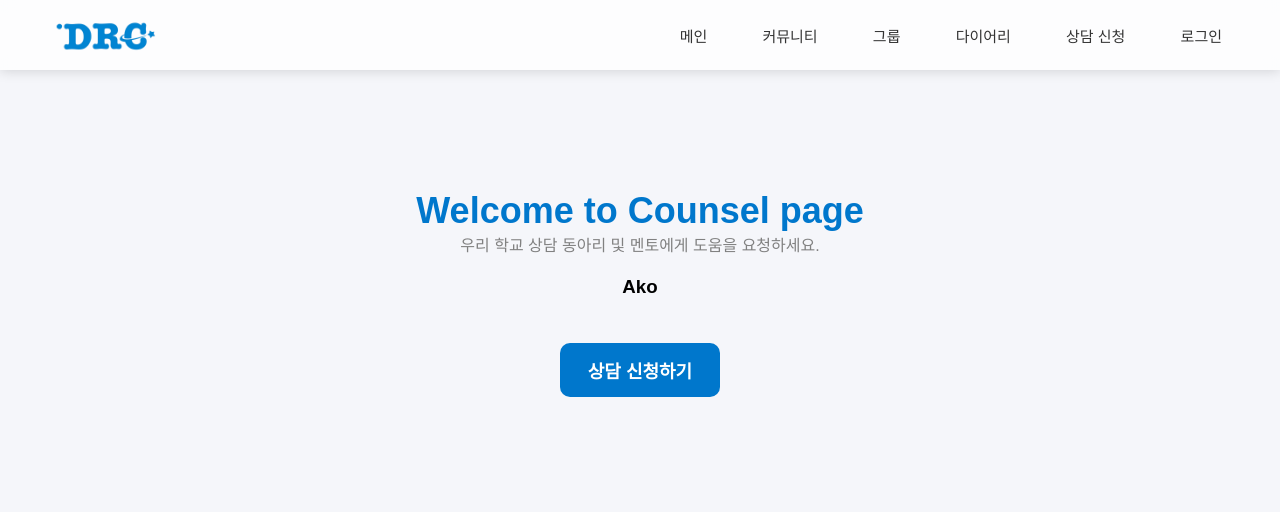
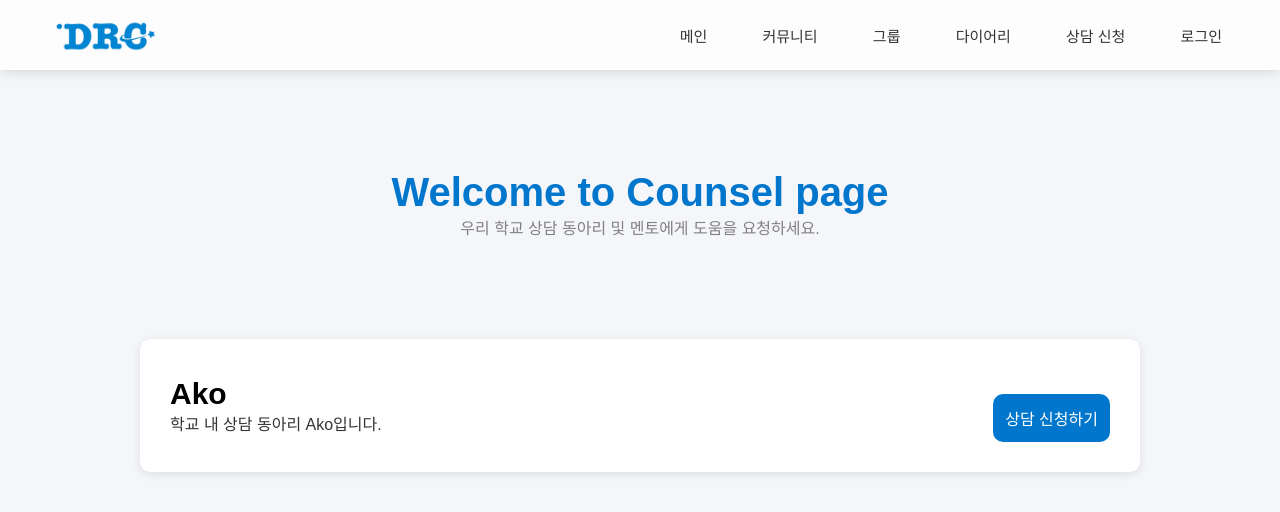
Before and after one commit to YOU-CANT-GUARD-ME/peer-support-platform, a React (Vite) app in the folder frontend/: page /counsel in a window 1280 px wide. Shown: the top 512 px of the page. Built offline with nearby package versions, Linux system fonts and the light colour scheme.

Commit message:
상담 페이지 수정

```diff
--- a/frontend/src/css/Counsel.css
+++ b/frontend/src/css/Counsel.css
@@ -8,40 +8,60 @@
 }
 
 .ako-page {
-  padding: 120px 0;
+    padding: 100px 0 150px;
+    max-width: 1000px;
+    margin: auto;
     display: flex;
     flex-direction: column;
+    gap: 100px;
     align-items: center;
-  gap: 20px;
 }
 
 .ako-title {
-  font-size: 36px;
+    font-size: 40px;
     font-weight: bold;
     color: #0077cc;
 }
 
 .ako-sub {
     font-size: 16px;
-  color: #aaaaaa;
+    color: #818181;
+}
+
+.ako-info-box {
+    width: 100%;
+    display: flex;
+    align-items: center;
+    justify-content: space-between;
+    background-color: white;
+    padding: 30px;
+    border-radius: 10px;
+    box-shadow: 0 2px 10px rgba(0, 0, 0, 0.1);
+}
+
+.ako-info-box h3 {
+    font-size: 30px;
+}
+
+.ako-info-box p {
+    font-size: 16px;
+    color: #333;
 }
 
 .ako-btn {
     background: #0077cc;
     color: white;
-  padding: 14px 28px;
+    padding: 12px;
     border-radius: 10px;
     border: none;
     cursor: pointer;
-  font-size: 18px;
-  font-weight: 600;
+    font-size: 16px;
     margin-top: 25px;
     transition: 0.2s;
 }
 
 .ako-btn:hover {
-  background: #005fa3;
-  transform: translateY(-2px);
+    background: #0068b2;
 }
 
 /* ------------------ 모달 ------------------------ */
@@ -49,7 +69,7 @@
 .modal-backdrop {
     position: fixed;
     inset: 0;
-  background: rgba(0,0,0,0.35);
+    background: rgba(0, 0, 0, 0.35);
     display: flex;
     justify-content: center;
     align-items: center;
--- a/frontend/src/pages/Counsel.jsx
+++ b/frontend/src/pages/Counsel.jsx
@@ -51,12 +51,14 @@ export default function Counsel() {
             </div>
 
             <div className="ako-info-box">
-                <h3>Ako</h3>
-                <p></p>
+                <div className="ako-info">
+                    <h3>Ako</h3>
+                    <p>학교 내 상담 동아리 Ako입니다.</p>
+                </div>
+                <button className="ako-btn" onClick={() => setIsOpen(true)}>
+                    상담 신청하기
+                </button>
             </div>
-            <button className="ako-btn" onClick={() => setIsOpen(true)}>
-                상담 신청하기
-            </button>
 
             {/* 상담 신청 모달 */}
             {isOpen && (
```
Lines whose indentation alone changed are shown as unchanged.
